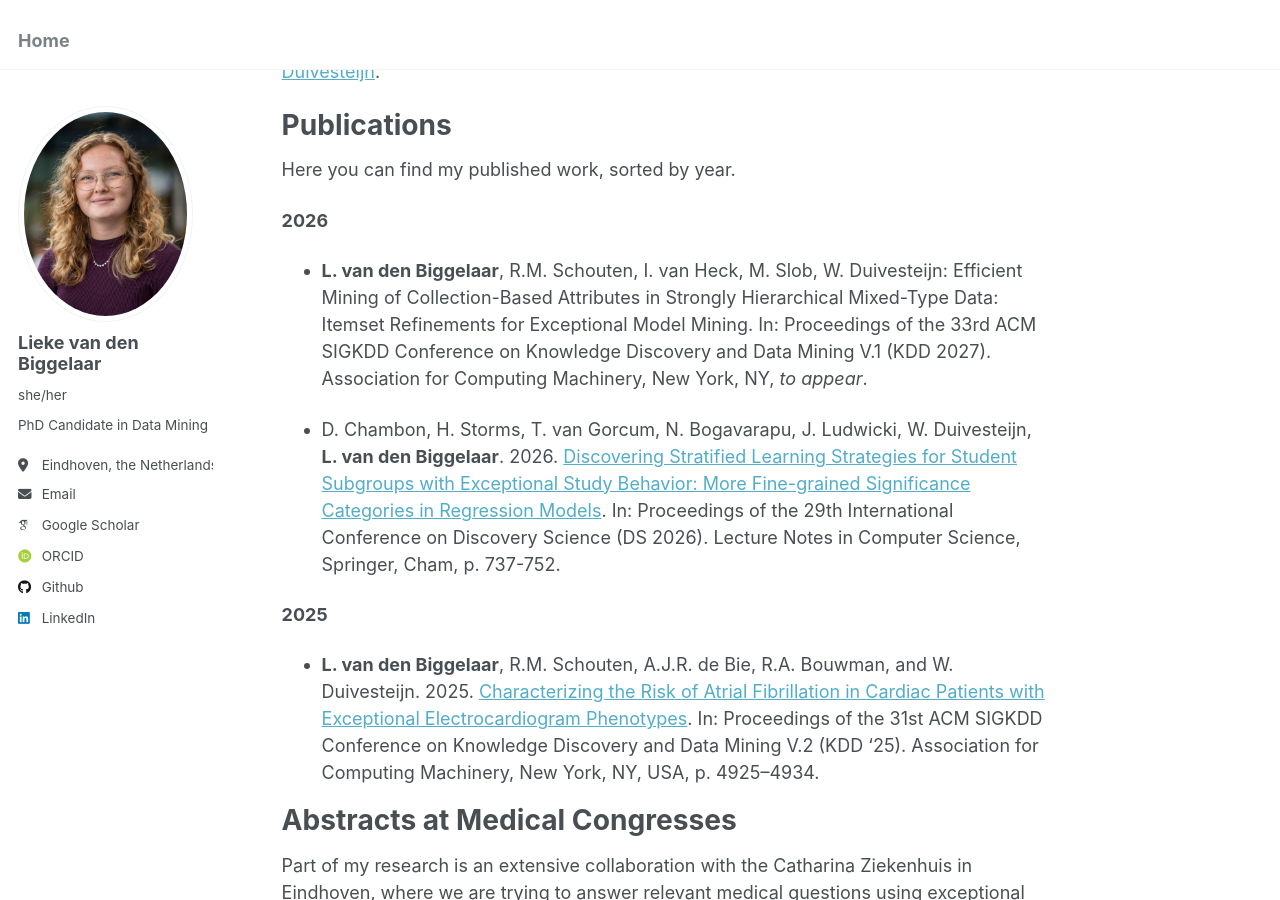
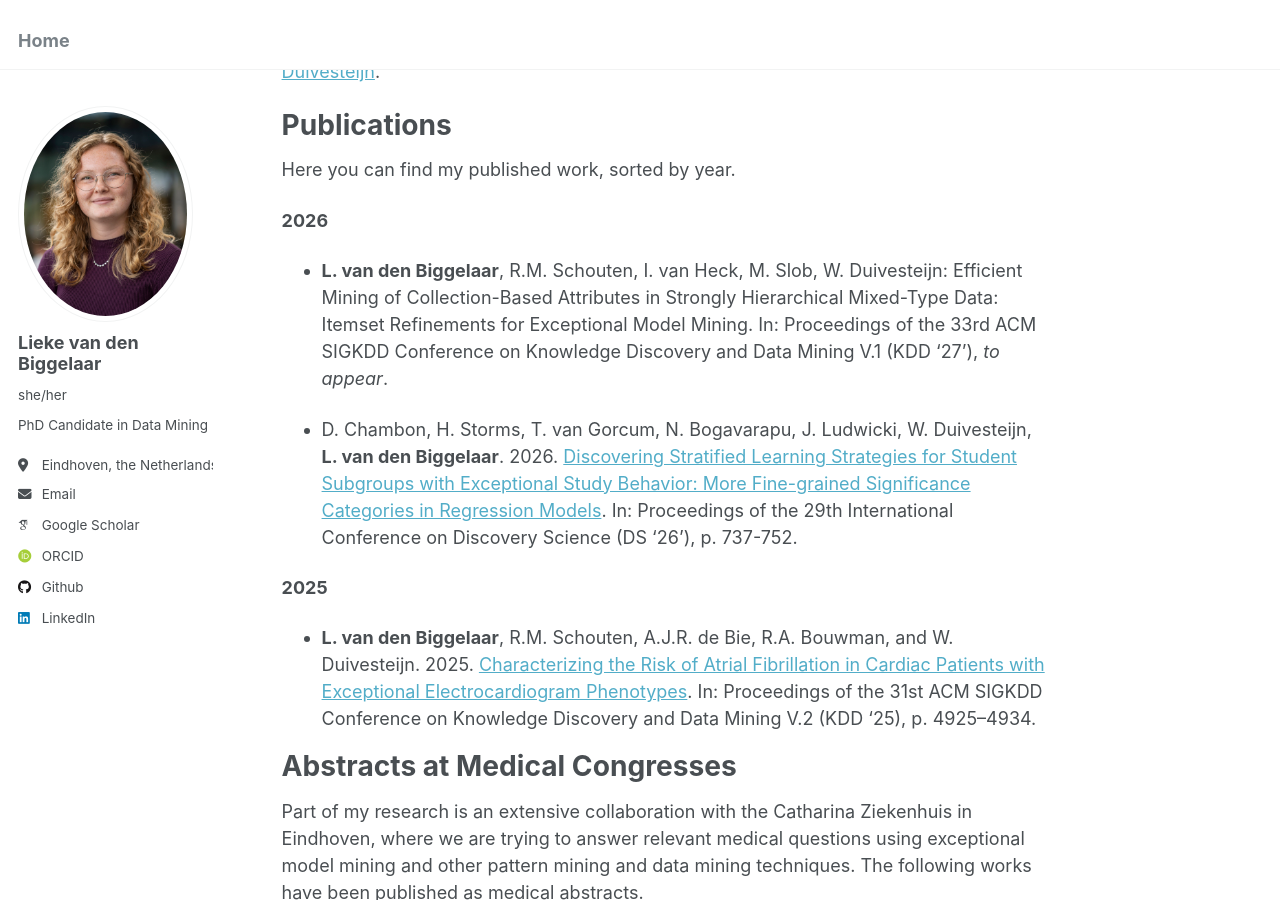
Before and after one commit to liekevandenbiggelaar/liekevandenbiggelaar.github.io, a Jekyll site: the page built from _pages/about.md, in a window 1280 px wide and 900 px high, scrolled down 198 px. Built offline with Jekyll 4.4.1, drawn with Linux system fonts in a browser that asks for light colours; some web fonts are replaced.

Commit message:
Update about.md

```diff
--- a/_pages/about.md
+++ b/_pages/about.md
@@ -15,12 +15,12 @@ Publications
 Here you can find my published work, sorted by year.
 
 **2026**
-- **L. van den Biggelaar**, R.M. Schouten, I. van Heck, M. Slob, W. Duivesteijn: Efficient Mining of Collection-Based Attributes in Strongly Hierarchical Mixed-Type Data: Itemset Refinements for Exceptional Model Mining. In: Proceedings of the 33rd ACM SIGKDD Conference on Knowledge Discovery and Data Mining V.1 (KDD 2027). Association for Computing Machinery, New York, NY, *to appear*.
+- **L. van den Biggelaar**, R.M. Schouten, I. van Heck, M. Slob, W. Duivesteijn: Efficient Mining of Collection-Based Attributes in Strongly Hierarchical Mixed-Type Data: Itemset Refinements for Exceptional Model Mining. In: Proceedings of the 33rd ACM SIGKDD Conference on Knowledge Discovery and Data Mining V.1 (KDD '27'), *to appear*.
 
-- D. Chambon, H. Storms, T. van Gorcum, N. Bogavarapu, J. Ludwicki, W. Duivesteijn, **L. van den Biggelaar**. 2026. [Discovering Stratified Learning Strategies for Student Subgroups with Exceptional Study Behavior: More Fine-grained Significance Categories in Regression Models](https://doi.org/10.1007/978-3-032-41086-3_47). In: Proceedings of the 29th International Conference on Discovery Science (DS 2026). Lecture Notes in Computer Science, Springer, Cham, p. 737-752.
+- D. Chambon, H. Storms, T. van Gorcum, N. Bogavarapu, J. Ludwicki, W. Duivesteijn, **L. van den Biggelaar**. 2026. [Discovering Stratified Learning Strategies for Student Subgroups with Exceptional Study Behavior: More Fine-grained Significance Categories in Regression Models](https://doi.org/10.1007/978-3-032-41086-3_47). In: Proceedings of the 29th International Conference on Discovery Science (DS '26'), p. 737-752.
 
 **2025**
-- **L. van den Biggelaar**, R.M. Schouten, A.J.R. de Bie, R.A. Bouwman, and W. Duivesteijn. 2025. [Characterizing the Risk of Atrial Fibrillation in Cardiac Patients with Exceptional Electrocardiogram Phenotypes](https://doi.org/10.1145/3711896.3737200). In: Proceedings of the 31st ACM SIGKDD Conference on Knowledge Discovery and Data Mining V.2 (KDD '25). Association for Computing Machinery, New York, NY, USA, p. 4925–4934.
+- **L. van den Biggelaar**, R.M. Schouten, A.J.R. de Bie, R.A. Bouwman, and W. Duivesteijn. 2025. [Characterizing the Risk of Atrial Fibrillation in Cardiac Patients with Exceptional Electrocardiogram Phenotypes](https://doi.org/10.1145/3711896.3737200). In: Proceedings of the 31st ACM SIGKDD Conference on Knowledge Discovery and Data Mining V.2 (KDD '25), p. 4925–4934.
 
 
 Abstracts at Medical Congresses
```
